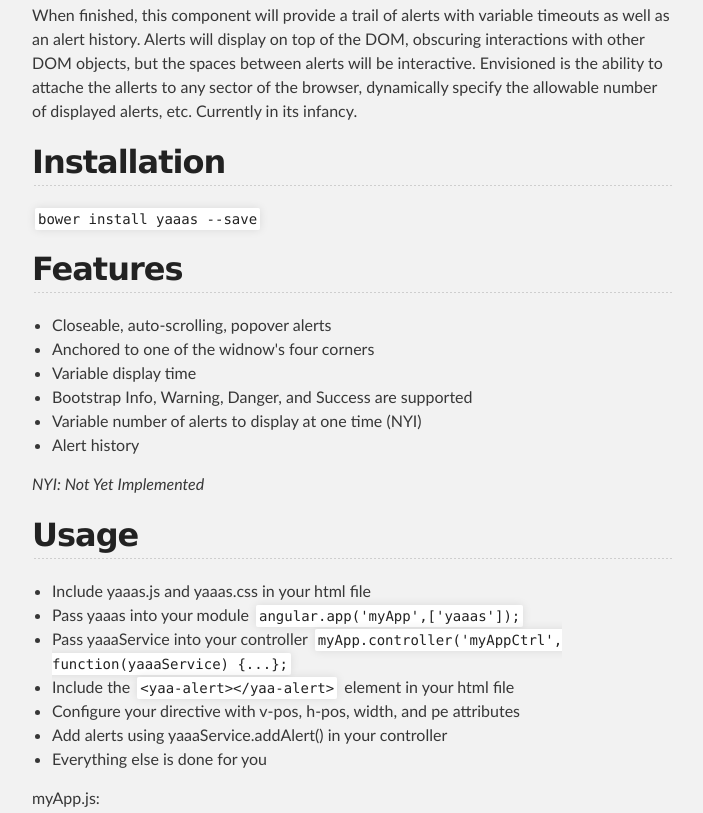
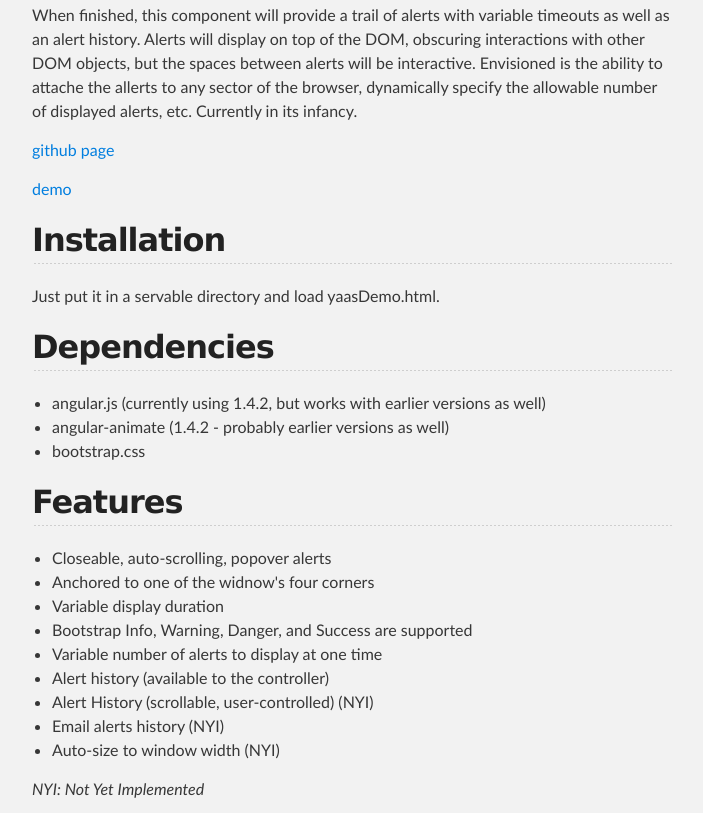
Before and after one commit to beartums/yaaas, a website: page index.html in a window 1280 px wide. Shown: the part 389-1202 px from the top of the page, without its empty margins (288-991 px from the left). Drawn offline with Linux system fonts and the light colour scheme.

Commit message:
Create gh-pages branch via GitHub

```diff
--- a/index.html
+++ b/index.html
@@ -39,10 +39,23 @@
 
 <p>When finished, this component will provide a trail of alerts with variable timeouts as well as an alert history.  Alerts will display on top of the DOM, obscuring interactions with other DOM objects, but the spaces between alerts will be interactive. Envisioned is the ability to attache the allerts to any sector of the browser, dynamically specify the allowable number of displayed alerts, etc.  Currently in its infancy.</p>
 
+<p><a href="http://beartums.github.io/yaaas">github page</a></p>
+
+<p><a href="http://beartums.github.io/yaaas/yaaasDemo.html">demo</a></p>
+
 <h2>
 <a id="installation" class="anchor" href="#installation" aria-hidden="true"><span class="octicon octicon-link"></span></a>Installation</h2>
 
-<p><code>bower install yaaas --save</code></p>
+<p>Just put it in a servable directory and load yaasDemo.html.</p>
+
+<h2>
+<a id="dependencies" class="anchor" href="#dependencies" aria-hidden="true"><span class="octicon octicon-link"></span></a>Dependencies</h2>
+
+<ul>
+<li>angular.js (currently using 1.4.2, but works with earlier versions as well)</li>
+<li>angular-animate (1.4.2 - probably earlier versions as well)</li>
+<li>bootstrap.css</li>
+</ul>
 
 <h2>
 <a id="features" class="anchor" href="#features" aria-hidden="true"><span class="octicon octicon-link"></span></a>Features</h2>
@@ -50,10 +63,13 @@
 <ul>
 <li>Closeable, auto-scrolling, popover alerts</li>
 <li>Anchored to one of the widnow's four corners</li>
-<li>Variable display time</li>
+<li>Variable display duration</li>
 <li>Bootstrap Info, Warning, Danger, and Success are supported</li>
-<li>Variable number of alerts to display at one time (NYI)</li>
-<li>Alert history</li>
+<li>Variable number of alerts to display at one time</li>
+<li>Alert history (available to the controller)</li>
+<li>Alert History (scrollable, user-controlled)  (NYI)</li>
+<li>Email alerts history (NYI)</li>
+<li>Auto-size to window width (NYI)</li>
 </ul>
 
 <p><em>NYI: Not Yet Implemented</em></p>
```
Also changed, not shown: params.json (+1 -1 lines).
